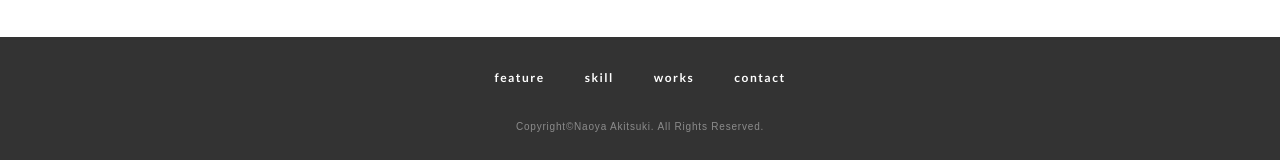
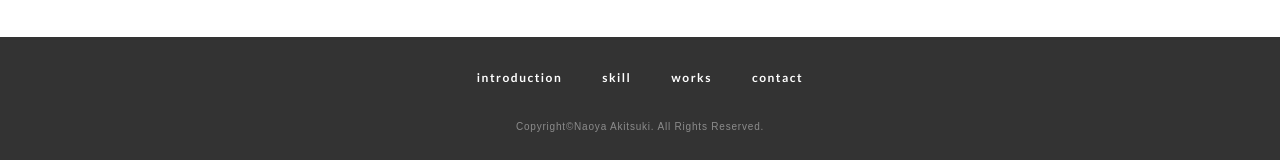
Before and after one commit to aki-Lelou/NaoyaPortfolio.github.io, a plain HTML site: page portfolio-mysite/index.html in a window 1280 px wide. Shown: the part 3265-3425 px from the top of the page. Drawn offline with nearby package versions, Linux system fonts and the light colour scheme.

Commit message:
フッター修正
フッターの文言修正

```diff
--- a/portfolio-mysite/index.html
+++ b/portfolio-mysite/index.html
@@ -184,7 +184,7 @@
       <div class="inner">
         <nav class="footer-link">
           <ul>
-            <li><a href="#feature">FEATURE</a></li>
+            <li><a href="#Introduction">Introduction</a></li>
             <li><a href="#works">SKILL</a></li>
             <li><a href="#skill">WORKS</a></li>
             <li><a href="#contact">CONTACT</a></li>
```
